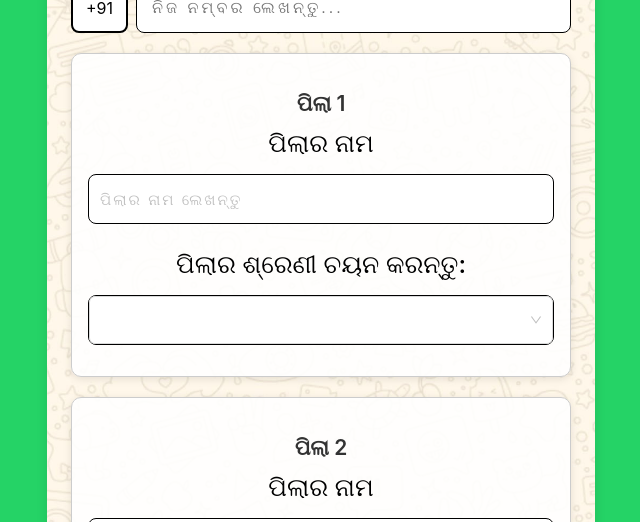
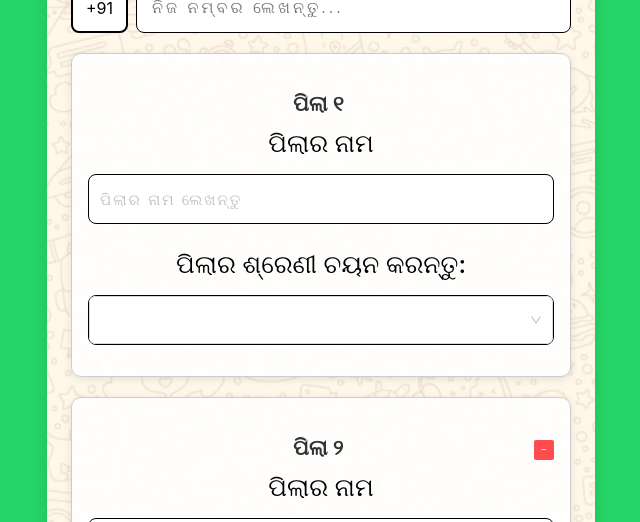
Before and after one commit to Debaswinimishra/wa-student-class-update, a React (Create React App) app: page / in a window 1280 px wide. Both pictures are taken after a click on the button "ଆଉ ଏକ ପିଲାର ପଞ୍ଜୀକରଣ କରନ୍ତୁ". Shown: the part 162-684 px from the top of the page, without its empty margins (319-959 px from the left). Built offline with nearby package versions, Linux system fonts and the light colour scheme.

Commit message:
added function to remove added studentts

```diff
--- a/src/pages/index.js
+++ b/src/pages/index.js
@@ -21,8 +21,6 @@ const Page = () => {
   ]);
 
   const [searchedParticipant, setSearchedParticipant] = useState("");
-
-  console.log("searched Participants------------>", searchedParticipant);
 
   const autoCompleteOptions = (fetchData?.participants || []).map((p) => ({
     value: String(p),
@@ -50,12 +48,11 @@ const Page = () => {
   const handleChildChange = (index, field, value) => {
     const updated = [...children];
     updated[index][field] = value;
-    console.log("field----------->", field);
-    console.log("value------------->", value);
     setChildren(updated);
   };
 
-  console.log("params--------------->", params);
+  console.log("searched Participants------------>", searchedParticipant);
+
   console.log("fetchData---------->", fetchData);
 
   const addChild = () => {
@@ -65,11 +62,26 @@ const Page = () => {
     ]);
   };
 
+  const removeChild = (indexToRemove) => {
+    setChildren(children.filter((_, index) => index !== indexToRemove));
+  };
+
   const handleSave = async () => {
+    const validWANumber = fetchData?.participants?.filter((num) => {
+      return num === searchedParticipant;
+    });
+
+    console.log("validWANumber------------>", validWANumber);
+
     if (!searchedParticipant || searchedParticipant.length < 12) {
       alert("ଦୟା କରି ନିଜର ୧୦ ଡିଜିଟ ବାଲା ବୈଧ ନମ୍ବର ଦିଅନ୍ତୁ।");
       return;
-    }
+    } else if (!validWANumber) {
+      alert(
+        "ଆପଣ ଦେଇଥିବା ନମ୍ବରଟି WhatsApp ଗ୍ରୁପରେ ନାହିଁ, ଦୟାକରି ନିଜର WhatsApp ନମ୍ବରଟି ଦିଅନ୍ତୁ।"
+      );
+      return;
+    } else {
       const incompleteChild = children.find((child) => !child.selectedClass);
 
       if (incompleteChild) {
@@ -91,7 +103,8 @@ const Page = () => {
               project: fetchData.project,
               school: fetchData.school,
               sector: fetchData.sector,
-            studentId: new Date().getTime() + Math.floor(Math.random() * 1000),
+              studentId:
+                new Date().getTime() + Math.floor(Math.random() * 1000),
               studentName: child.childName,
               class: child.selectedClass,
               phoneNumber: searchedParticipant,
@@ -113,57 +126,13 @@ const Page = () => {
         console.error("Save Error:", error);
         alert("Something went wrong while saving.");
       }
+    }
   };
-
-  // const handleSave = () => {
-  //   if (searchedParticipant.length < 12) {
-  //     alert("ଦୟା କରି ନିଜର ୧୦ ଡିଜିଟ ବାଲା ବୈଧ ନମ୍ବର ଦିଅନ୍ତୁ।");
-  //   } else {
-  //     setLoading(true); // Show loader
-
-  //     alert("ଆପଣଙ୍କ ତଥ୍ୟ ସେଭ ହେଇଯାଇଛି।");
-
-  //     // Try to open WhatsApp directly
-  //     window.location.href = "whatsapp://";
-
-  //     // Fallback after delay
-  //     setTimeout(() => {
-  //       window.location.href = "https://wa.me/";
-  //       setLoading(false); // Optional: hide loader after redirect attempt
-  //     }, 2000);
-  //   }
-  // };
-
-  // useEffect(()=>{
-  //   if(searchedParticipant.length===12){
-
-  //   }
-
-  // },[])
 
   return (
     <div style={styles.wrapper}>
       <div style={styles.card}>
         <h2 style={styles.title}>ଶ୍ରେଣୀ ଚୟନ</h2>
-
-        {/* <div style={styles.formGroup}>
-          <label style={styles.label}>District Name:</label>
-          <Input value={fetchData.district} style={styles.input} disabled />
-        </div> */}
-
-        {/* <div style={styles.formGroup}>
-          <label style={styles.label}>Category:</label>
-          <Input
-            value={fetchData.groupCategory}
-            style={styles.input}
-            disabled
-          />
-        </div> */}
-
-        {/* <div style={styles.formGroup}>
-          <label style={styles.label}>Group Name:</label>
-          <Input value={fetchData.groupName} style={styles.input} disabled />
-        </div> */}
 
         <div style={styles.formGroup}>
           <label
@@ -234,9 +203,53 @@ const Page = () => {
           {/* </AutoComplete> */}
         </div>
 
-        {children.map((child, index) => (
+        {children.map((child, index) => {
+          const classNameOdiaArray = [
+            "୧",
+            "୨",
+            "୩",
+            "୪",
+            "୫",
+            "୬",
+            "୭",
+            "୮",
+            "୯",
+            "୧୦",
+          ];
+
+          return (
             <div key={index} style={styles.childCard}>
-            <h3 style={styles.childTitle}>ପିଲା {index + 1}</h3>
+              <div
+                style={{
+                  display: "flex",
+                  justifyContent: "space-between",
+                }}
+              >
+                <h3 style={styles.childTitle}>
+                  ପିଲା {classNameOdiaArray[index]}
+                </h3>
+                {index > 0 && (
+                  <button
+                    onClick={() => removeChild(index)}
+                    style={{
+                      backgroundColor: "#ff4d4f",
+                      color: "white",
+                      border: "none",
+                      borderRadius: "10%",
+                      width: "20px",
+                      height: "20px",
+                      cursor: "pointer",
+                      fontSize: "10px",
+                      lineHeight: "10px",
+                      textAlign: "center",
+                      marginTop: "25.5px",
+                    }}
+                  >
+                    −
+                  </button>
+                )}
+              </div>
+
               <div style={{ marginBottom: 10 }}>
                 <label style={styles.label}>ପିଲାର ନାମ</label>
                 <Input
@@ -290,7 +303,8 @@ const Page = () => {
               </Select>
             </div> */}
             </div>
-        ))}
+          );
+        })}
 
         <button onClick={addChild} style={styles.addButton}>
           <PlusOutlined /> ଆଉ ଏକ ପିଲାର ପଞ୍ଜୀକରଣ କରନ୍ତୁ
@@ -392,6 +406,7 @@ const styles = {
     fontSize: "21px",
     fontWeight: "600",
     color: "#333",
+    marginLeft: "44%",
   },
 };
 
```
Lines whose indentation alone changed are shown as unchanged.
